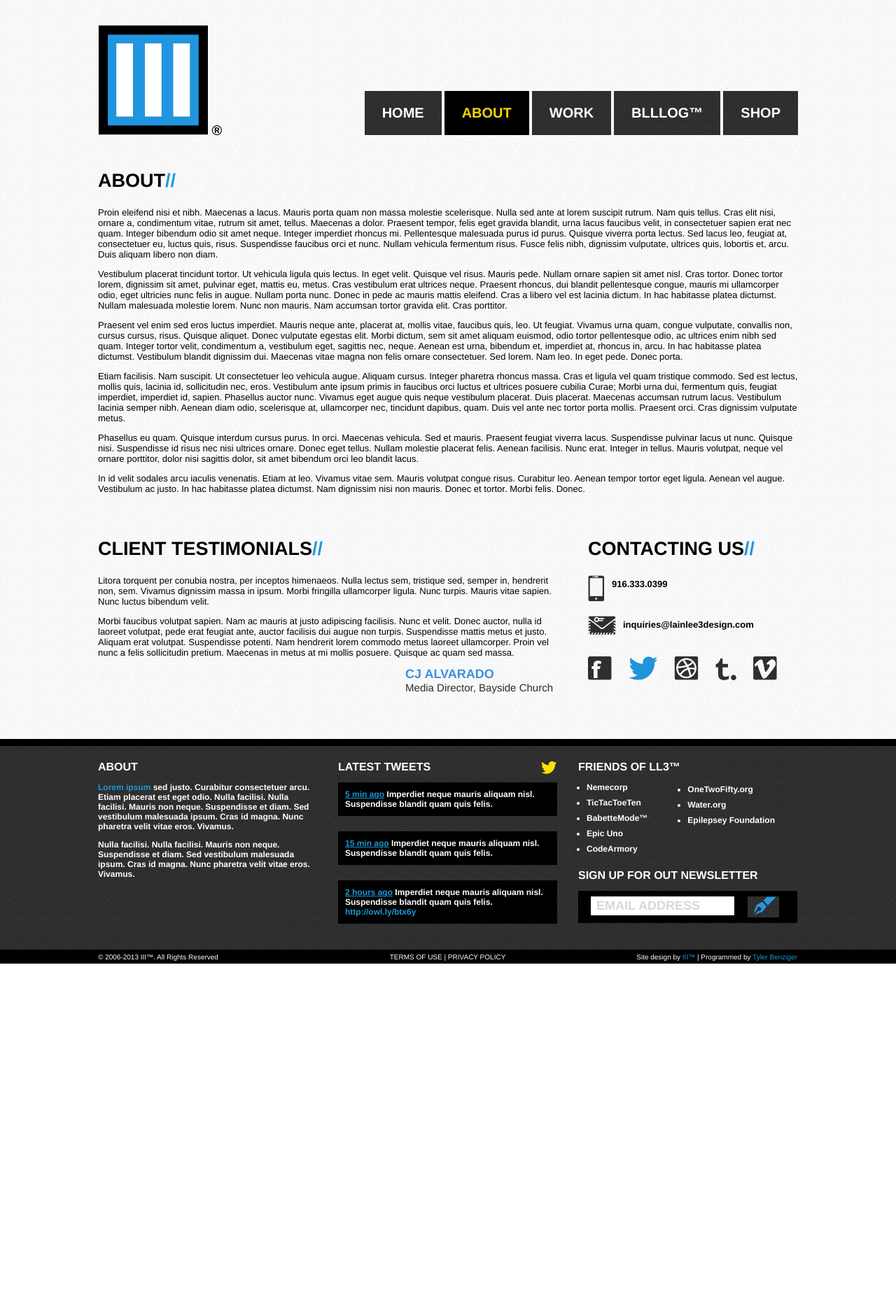
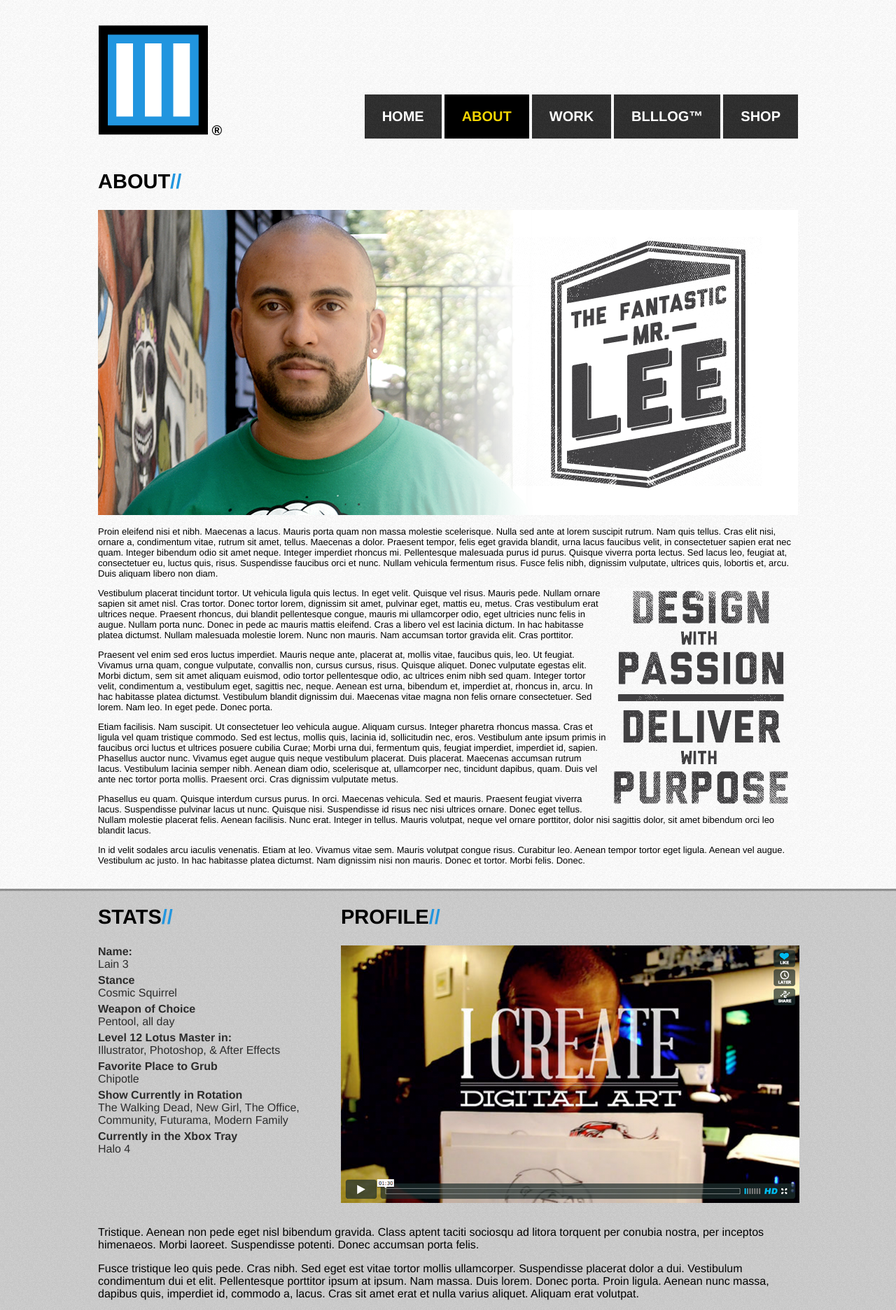
Before and after one commit to lainlee3design/new-site, a PHP site: page /about.html in a window 1280 px wide. Shown: the part 48-1920 px from the top of the page at 70% size. Before the commit the page ends 1425 px from the top, so only its background shows below. Run offline with PHP 8.4, Linux system fonts and the light colour scheme.

Commit message:
New Home and About pages

```diff
--- a/about.html
+++ b/about.html
@@ -22,8 +22,9 @@
       </ul>
     </div>
   </div>
-  <div class="main container">
+  <div class="main">
     <div class="top">
+      <div class="container clearfix">
         <div class="logo"><img src="img/logo-large.png" alt="III"> &#0174;</div>
         <ul class="nav">
           <li><a href="/new-site">Home</a></li>
@@ -33,8 +34,12 @@
           <li class="last"><a href="">Shop</a></li>
         </ul>
       </div>
+    </div>
+    <div class="about-text">
+      <div class="container">
         <h2>About</h2>
-      <!--lorem-->
+        <img src="img/fantastic.png" alt="" id="fantastic" />
+
         <p>Proin eleifend nisi et nibh. Maecenas a lacus. Mauris porta quam non massa
         molestie scelerisque. Nulla sed ante at lorem suscipit rutrum. Nam quis tellus.
         Cras elit nisi, ornare a, condimentum vitae, rutrum sit amet, tellus. Maecenas
@@ -45,6 +50,8 @@
         luctus quis, risus. Suspendisse faucibus orci et nunc. Nullam vehicula
         fermentum risus. Fusce felis nibh, dignissim vulputate, ultrices quis, lobortis
         et, arcu. Duis aliquam libero non diam.</p>
+
+        <img src="img/passion-purpose.png" alt="" class="right" style="margin-left: 10px;" />
 
         <p>Vestibulum placerat tincidunt tortor. Ut vehicula ligula quis lectus. In
         eget velit. Quisque vel risus. Mauris pede. Nullam ornare sapien sit amet nisl.
@@ -88,32 +95,127 @@
         Mauris volutpat congue risus. Curabitur leo. Aenean tempor tortor eget ligula.
         Aenean vel augue. Vestibulum ac justo. In hac habitasse platea dictumst. Nam
         dignissim nisi non mauris. Donec et tortor. Morbi felis. Donec.</p>
-      <!--/lorem-->
-
-    <div class="contact clearfix">
-      <div class="contact-form">
-        <h2>Client Testimonials</h2>
-        <!--lorem-->
-        <p>Litora torquent per conubia nostra, per inceptos himenaeos. Nulla lectus
-        sem, tristique sed, semper in, hendrerit non, sem. Vivamus dignissim massa in
-        ipsum. Morbi fringilla ullamcorper ligula. Nunc turpis. Mauris vitae sapien.
-        Nunc luctus bibendum velit.</p>
-
-        <p>Morbi faucibus volutpat sapien. Nam ac mauris at justo adipiscing facilisis.
-        Nunc et velit. Donec auctor, nulla id laoreet volutpat, pede erat feugiat ante,
-        auctor facilisis dui augue non turpis. Suspendisse mattis metus et justo.
-        Aliquam erat volutpat. Suspendisse potenti. Nam hendrerit lorem commodo metus
-        laoreet ullamcorper. Proin vel nunc a felis sollicitudin pretium. Maecenas in
-        metus at mi mollis posuere. Quisque ac quam sed massa.</p>
-        <!--/lorem-->
-
-        <div class="signature">
-          <p class="name">CJ Alvarado</p>
-          <p class="title">Media Director, Bayside Church</p>
       </div>
     </div>
+    <div class="stats-profile">
+      <div class="container clearfix">
+        <div class="stats">
+          <h2>Stats</h2>
+          <div class="stat">
+            <div class="prop">Name:</div>
+            <div class="value">Lain 3</div>
+          </div>
+          <div class="stat">
+            <div class="prop">Stance</div>
+            <div class="value">Cosmic Squirrel</div>
+          </div>
+          <div class="stat">
+            <div class="prop">Weapon of Choice</div>
+            <div class="value">Pentool, all day</div>
+          </div>
+          <div class="stat">
+            <div class="prop">Level 12 Lotus Master in:</div>
+            <div class="value">Illustrator, Photoshop, & After Effects</div>
+          </div>
+          <div class="stat">
+            <div class="prop">Favorite Place to Grub</div>
+            <div class="value">Chipotle</div>
+          </div>
+          <div class="stat">
+            <div class="prop">Show Currently in Rotation</div>
+            <div class="value">The Walking Dead, New Girl, The Office, Community, Futurama, Modern Family</div>
+          </div>
+          <div class="stat">
+            <div class="prop">Currently in the Xbox Tray</div>
+            <div class="value">Halo 4</div>
+          </div>
+        </div>
+        <div class="profile">
+          <h2>Profile</h2>
+          <div class="video">
+            <img src="img/video.png" alt="" />
+          </div>
+        </div>
+        <div class="text">
+          <!--lorem-->
+          <p>Tristique. Aenean non pede eget nisl bibendum gravida. Class aptent taciti
+          sociosqu ad litora torquent per conubia nostra, per inceptos himenaeos. Morbi
+          laoreet. Suspendisse potenti. Donec accumsan porta felis.</p>
+
+          <p>Fusce tristique leo quis pede. Cras nibh. Sed eget est vitae tortor mollis
+          ullamcorper. Suspendisse placerat dolor a dui. Vestibulum condimentum dui et
+          elit. Pellentesque porttitor ipsum at ipsum. Nam massa. Duis lorem. Donec
+          porta. Proin ligula. Aenean nunc massa, dapibus quis, imperdiet id, commodo a,
+          lacus. Cras sit amet erat et nulla varius aliquet. Aliquam erat volutpat. </p>
+          <p>Fusce tristique leo quis pede. Cras nibh. Sed eget est vitae tortor mollis
+          ullamcorper. Suspendisse placerat dolor a dui. Vestibulum condimentum dui et
+          elit. Pellentesque porttitor ipsum at ipsum. Nam massa. Duis lorem. Donec
+          porta. Proin ligula. Aenean nunc massa, dapibus quis, imperdiet id, commodo a,
+          lacus. Cras sit amet erat et nulla varius aliquet. Aliquam erat volutpat. </p>
+          <p>Fusce tristique leo quis pede. Cras nibh. Sed eget est vitae tortor mollis
+          ullamcorper. Suspendisse placerat dolor a dui. Vestibulum condimentum dui et
+          elit. Pellentesque porttitor ipsum at ipsum. Nam massa. Duis lorem. Donec
+          porta. Proin ligula. Aenean nunc massa, dapibus quis, imperdiet id, commodo a,
+          lacus. Cras sit amet erat et nulla varius aliquet. Aliquam erat volutpat. </p>
+          <!--/lorem-->
+        </div>
+      </div>
+    </div>
+    <div class="faq">
+      <div class="container">
+        <h2>FAQ</h2>
+        <div class="qa">
+          <div class="question">Vivamus sagittis lacus vel augue laoreet rutrum faucibus dolor auctor?</div>
+          <div>LainLee3Design Vivamus sagittis lacus vel augue laoreet rutrum faucibus dolor auctor. Cum sociis natoque penatibus et magnis dis parturient montes, nascetur ridiculus mus. Donec sed odio dui.  Praesent commodo cursus magna, vel scelerisque nisl consectetur et. Integer posuere erat a ante venenatis dapibus posuere velit aliquet. Vestibulum id ligula porta felis euismod semper. </div>
+        </div>
+        <div class="qa">
+          <div class="question">Vivamus sagittis lacus vel augue laoreet rutrum faucibus dolor auctor?</div>
+          <div>LainLee3Design Vivamus sagittis lacus vel augue laoreet rutrum faucibus dolor auctor. Cum sociis natoque penatibus et magnis dis parturient montes, nascetur ridiculus mus. Donec sed odio dui.  Praesent commodo cursus magna, vel scelerisque nisl consectetur et. Integer posuere erat a ante venenatis dapibus posuere velit aliquet. Vestibulum id ligula porta felis euismod semper. </div>
+        </div>
+        <div class="qa">
+          <div class="question">Vivamus sagittis lacus vel augue laoreet rutrum faucibus dolor auctor?</div>
+          <div>LainLee3Design Vivamus sagittis lacus vel augue laoreet rutrum faucibus dolor auctor. Cum sociis natoque penatibus et magnis dis parturient montes, nascetur ridiculus mus. Donec sed odio dui.  Praesent commodo cursus magna, vel scelerisque nisl consectetur et. Integer posuere erat a ante venenatis dapibus posuere velit aliquet. Vestibulum id ligula porta felis euismod semper. </div>
+        </div>
+        <div class="qa">
+          <div class="question">Vivamus sagittis lacus vel augue laoreet rutrum faucibus dolor auctor?</div>
+          <div>LainLee3Design Vivamus sagittis lacus vel augue laoreet rutrum faucibus dolor auctor. Cum sociis natoque penatibus et magnis dis parturient montes, nascetur ridiculus mus. Donec sed odio dui.  Praesent commodo cursus magna, vel scelerisque nisl consectetur et. Integer posuere erat a ante venenatis dapibus posuere velit aliquet. Vestibulum id ligula porta felis euismod semper. </div>
+        </div>
+      </div>
+    </div>
+
+    <div class="contact">
+      <div class="container clearfix">
+        <div class="contact-form">
+          <h2>Contact Us</h2>
+          <p>We're looking for some great clients to work with. If that's you, let's talk!</p>
+          <form action="">
+            <div class="column-1">
+              <div>
+                <label for="">Name*</label><br>
+                <input />
+              </div>
+              <div>
+                <label for="">Email*</label><br>
+                <input />
+              </div>
+              <div>
+                <label for="">Company</label><br>
+                <input />
+              </div>
+            </div>
+            <div class="column-2">
+              <div>
+                <label for"">Message</label><br>
+                <textarea></textarea>
+              </div>
+              <br>
+              <input class="right" type="submit" value="Jaam. Send."/>
+            </div>
+          </form>
+        </div>
         <div class="contact-info">
-        <h2>Contacting Us</h2>
+          <h2>Now Accepting</h2>
+          <p>Projects in: Logo Design, Illustration, iOS Design, Web Design</p>
           <div class="clearfix phone"><img src="img/iphone.png"><p>916.333.0399</p></div>
           <div class="clearfix email"><img src="img/mail.png"><p>inquiries@lainlee3design.com</p></div>
           <div class="social">
@@ -122,6 +224,7 @@
             <a href="#"><img src="img/dribbble-large.png"></a>
             <a href="#"><img src="img/tumblr-large.png"></a>
             <a href="#"><img src="img/vimeo-large.png"></a>
+          </div>
         </div>
       </div>
     </div>
--- a/css/styles.css
+++ b/css/styles.css
@@ -122,6 +122,10 @@ a:hover {
   margin-bottom: 50px;
 }
 
+.main .top .container {
+  position: relative;
+}
+
 .main .top .logo {
   font-size: 20px;
   font-weight: bold;
@@ -398,9 +422,82 @@ a:hover {
   background-color: #000;
 }
 
+.main .work .project-card .project-meta {
+  text-transform: uppercase;
+  color: #2c2c2c;
+  font-weight: bold;
+  font-size: 16px;
+  margin-top: 7px;
+}
+
+.main .work .project-card .name {
+  color: #2c2c2c;
+}
+
+.main .work .project-card .category {
+  color: #1c98d8;
+}
+
+.main .about-text {
+  padding-bottom: 20px;
+  box-shadow: 0 2px 1px 1px rgba(0,0,0,0.3);
+  position: relative;
+  z-index: 1;
+}
+
+.main .stats-profile {
+  background: url(../img/work-bg.png);
+  padding-bottom: 20px;
+}
+
+.main .stats-profile .text {
+  font-size: 16px;
+}
+
+.main .stats-profile .video {
+  margin-bottom: 30px;
+}
+
+.main .stats {
+  float: left;
+  width: 347px;
+}
+
+.main .profile {
+  float: left;
+  width: 653px
+}
+
+.stats .stat {
+  color: #2c2c2c;
+  margin-bottom: 5px;
+  font-size: 16px;
+}
+
+.stats .prop {
+  font-weight: bold;
+}
+
+.main .faq {
+  color: white;
+  background: url(../img/header-bg.png);
+  overflow: hidden;
+  padding-bottom: 40px;
+}
+
+.main .faq .qa {
+  margin-bottom: 10px;
+  font-size: 16px;
+}
+
+.main .faq .question {
+  font-weight: bold;
+}
+
 .main .contact {
-  margin-top: 40px;
+  box-shadow: 0 -2px 1px 1px rgba(0,0,0,0.3);
   padding-bottom: 50px;
+  color: #333;
 }
 
 .main .contact .contact-form, .main .contact .contact-info {
@@ -415,12 +512,10 @@ a:hover {
   font-size: 13px;
 }
 
-.main .contact .contact-form>p:first-child {
-  float: right;
-  width: 330px;
-  position: relative;
-  top: 5px;
+.main .contact .contact-form>p {
   font-weight: bold;
+  font-size: 13px;
+  margin-top: 5px;
 }
 
 .main .contact .contact-form .signature {
@@ -444,7 +539,7 @@ a:hover {
 .main h2 {
   text-transform: uppercase;
   font-weight: bold;
-  font-size: 27px;
+  font-size: 29px;
 }
 
 .main h2:after {
@@ -464,6 +559,10 @@ a:hover {
 .main .contact h2, .main .contact .contact-form label {
   text-transform: uppercase;
   font-weight: bold;
+}
+
+.main .contact h2 {
+  margin-bottom: 0;
 }
 
 .main .contact h2:after, .main .contact .contact-form label:after {
--- a/js/layout.js
+++ b/js/layout.js
@@ -18,7 +18,7 @@ $(function() {
   function iframeLoaded() {
     $( '.fb-like-wrapper' ).animate({
       height: 256
-    }, 500, function() {
+    }, 1000, function() {
       $fbLikeBox.css( 'margin-bottom', '20px' );
     });
   }
```
Also changed, not shown: other parts of css/styles.css (+44 -24 lines), index.html (+54 -43 lines), img/fantastic.png (added), img/passion-purpose.png (added), img/video.png (added), img/work-bg.png (added). Lines whose indentation alone changed are shown as unchanged.
